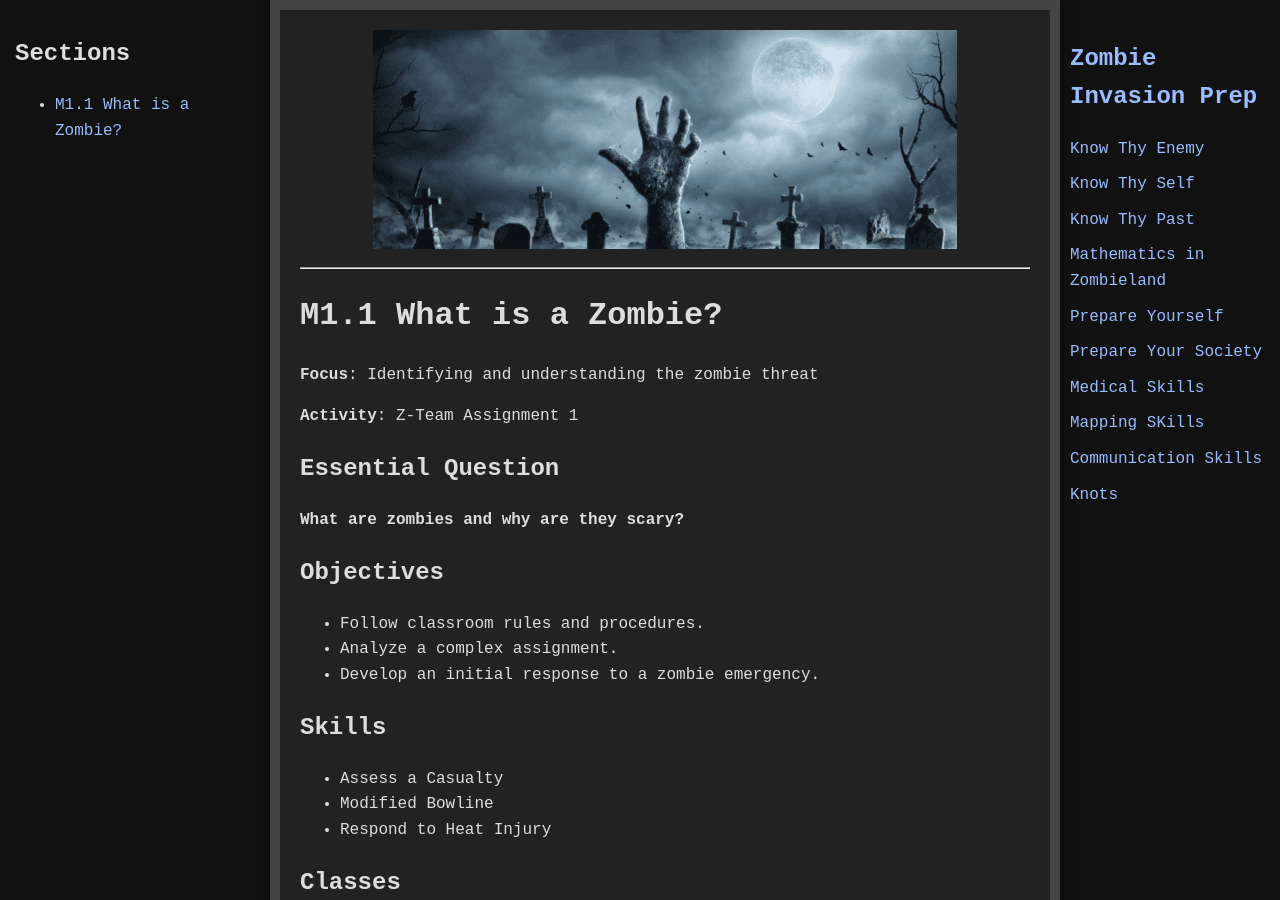
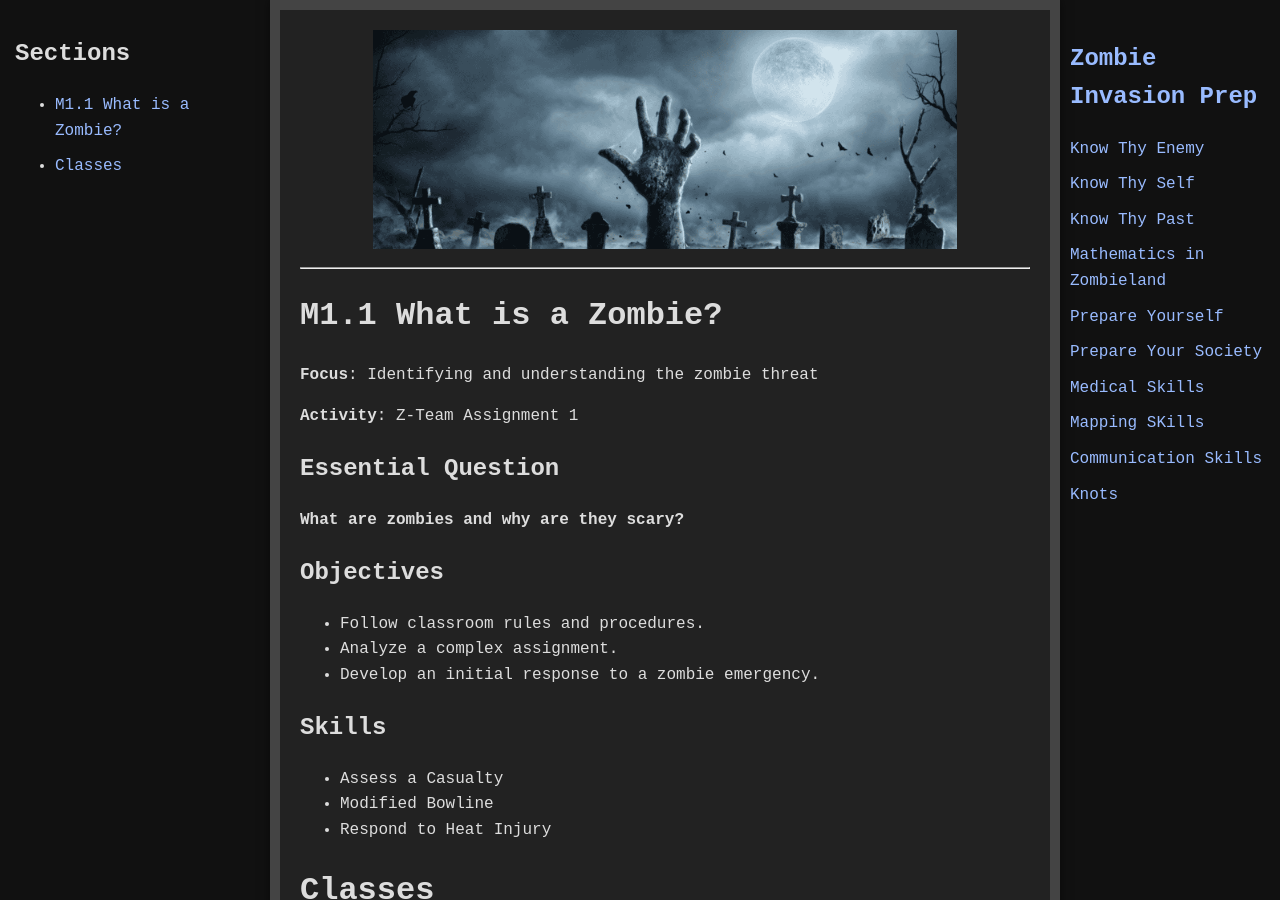
Before and after one commit to jboyce1/ZombieInvasionPrep, a Jekyll site: the page built from classes/know_thy_enemy/know_thy_enemy.md, in a window 1280 px wide and 900 px high. Built offline with Jekyll 4.4.1, drawn with Linux system fonts in a browser that asks for light colours.

Commit message:
Update know_thy_enemy.md

```diff
--- a/classes/know_thy_enemy/know_thy_enemy.md
+++ b/classes/know_thy_enemy/know_thy_enemy.md
@@ -29,7 +29,7 @@ title: M1.1 What is a Zombie?
 * Modified Bowline
 * Respond to Heat Injury
 
-## Classes
+# Classes
 * [Know Thy Enemy Class 1]({{ '/classes/know_thy_enemy/class1' | relative_url }})
 * [Know Thy Enemy Class 2]({{ '/classes/know_thy_enemy/class2' | relative_url }})
 * [Know Thy Enemy Class 3]({{ '/classes/know_thy_enemy/class3' | relative_url }})
```
